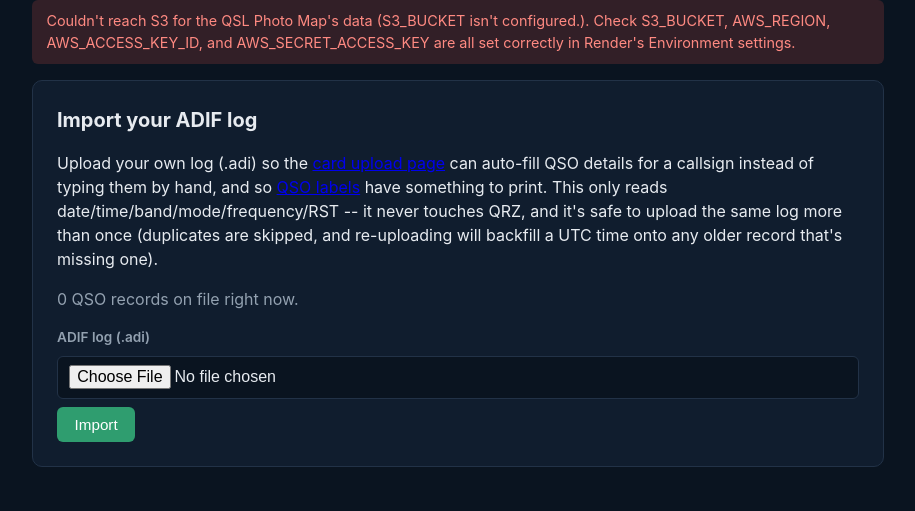
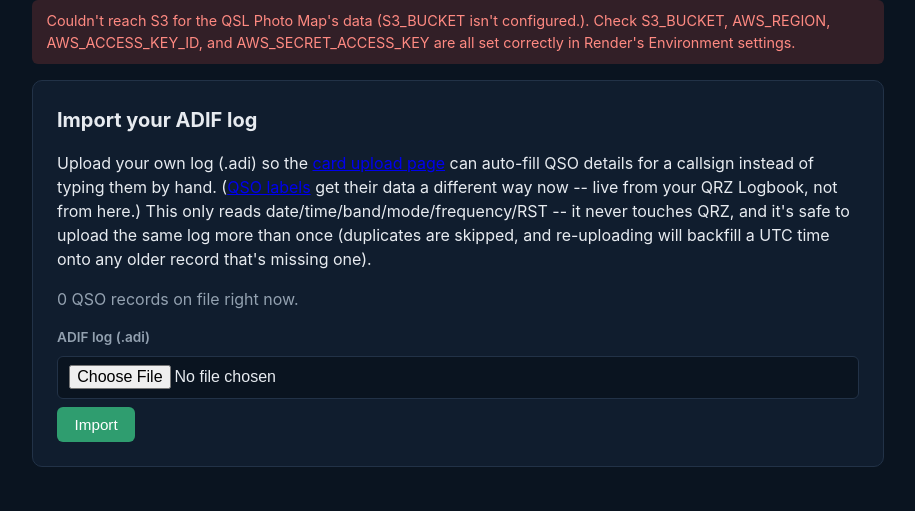
Before and after one commit to Jnubbz/qsl-tracker, a Flask app: page /admin/photomap/import-adif in a window 1280 px wide. Shown: the part 146-657 px from the top of the page, without its empty margins (182-1097 px from the left). Run offline with Flask 3, Linux system fonts and the light colour scheme; the visitor is signed in with stand-in values (Sample User, id 1); data that the repository does not hold is empty.

Commit message:
QSO label: pull live from QRZ Logbook instead of imported ADIF

```diff
--- a/app.py
+++ b/app.py
@@ -27,7 +27,15 @@ import labels
 import photomap_store
 from adif import distinct_callsigns, parse_adif
 from mailer import send_qsl_request_email
-from qrz import QrzError, format_mailing_label, get_session_key, lookup_callsign, lookup_location
+from qrz import (
+    QrzError,
+    QrzLogbookError,
+    fetch_logged_qsos,
+    format_mailing_label,
+    get_session_key,
+    lookup_callsign,
+    lookup_location,
+)
 from s3 import S3Error, delete_object, get_object_bytes, upload_card_image
 
 # Without this, mailer.py's logger.warning()/logger.exception() calls for
@@ -79,6 +87,13 @@ QSL_REQUEST_RATE_WINDOW_SECONDS = 600
 # anonymous; this is one person's admin area). Unset in an environment
 # that hasn't configured it yet -- see admin_login() below.
 ADMIN_PASSWORD = os.environ.get("ADMIN_PASSWORD", "")
+
+# The QRZ Logbook API's own per-logbook access key (from Josh's QRZ
+# account: Logbook -> Settings -> API) -- a completely different secret
+# from the QRZ username/password the admin-login/dashboard flows use.
+# Powers the QSO-label page's live fetch straight from Josh's QRZ
+# Logbook -- see qrz.fetch_logged_qsos() and admin_qso_label() below.
+QRZ_LOGBOOK_API_KEY = os.environ.get("QRZ_LOGBOOK_API_KEY", "")
 
 
 @app.before_request
@@ -501,46 +516,92 @@ def _parse_int(raw: str | None, default: int) -> int:
         return default
 
 
+def _qso_key(qso: dict) -> str:
+    """A stable-enough identifier for one QSO within a single callsign's
+    match list, used instead of a database id -- there's no persisted
+    store to hand one out anymore (see admin_qso_label() below), so the
+    "which QSO did you pick" step re-fetches from QRZ and re-matches by
+    this composite of date/time/band/mode/freq instead. Two QSOs with
+    the same callsign colliding on all five of those is not realistic
+    for a ham log."""
+    return "|".join([
+        qso.get("qso_date", ""), qso.get("time_on", ""), qso.get("band", ""),
+        qso.get("mode", ""), qso.get("freq", ""),
+    ])
+
+
+def _fetch_qso_matches(callsign: str) -> list[dict]:
+    """Every QSO with `callsign` in Josh's own QRZ Logbook, newest
+    first, shaped the same way the old ADIF-import store used to
+    (qso_date/time_on/band/mode/freq/rst_sent/rst_rcvd) plus a `key`
+    for _qso_key() above. Raises QrzLogbookError if the API rejects the
+    request (e.g. a bad/missing key)."""
+    adif_text = fetch_logged_qsos(QRZ_LOGBOOK_API_KEY, callsign)
+    rows = []
+    for qso in parse_adif(adif_text):
+        f = qso.fields
+        row = {
+            "callsign": qso.callsign,
+            "qso_date": f.get("qso_date", ""),
+            "time_on": f.get("time_on", ""),
+            "band": f.get("band", "").upper(),
+            "mode": f.get("mode", "").upper(),
+            "freq": f.get("freq", ""),
+            "rst_sent": f.get("rst_sent", ""),
+            "rst_rcvd": f.get("rst_rcvd", ""),
+        }
+        row["key"] = _qso_key(row)
+        rows.append(row)
+    rows.sort(key=lambda r: (r.get("qso_date") or "", r.get("time_on") or ""), reverse=True)
+    return rows
+
+
 @app.route("/admin/qso-label")
 @admin_required
 def admin_qso_label():
     """Print a label of one of Josh's own logged QSOs (callsign,
     date/time in UTC, band/mode/freq, RST sent/received) -- meant to be
     stuck onto a blank 2"x4" spot on the physical QSL card instead of
-    hand-written. Pulled entirely from the ADIF-imported `my_qsos` store
-    (see photomap_store.py) -- never QRZ, which only knows a station's
-    own profile, not the specifics of a contact with them.
+    hand-written. Fetched live from Josh's own QRZ Logbook via the QRZ
+    Logbook API (see qrz.fetch_logged_qsos()) -- never the XML Data API
+    used elsewhere in this app, which only knows a station's own
+    profile, not the specifics of a contact with them. Needs
+    QRZ_LOGBOOK_API_KEY configured; doesn't need or use a visitor QRZ
+    login/session at all -- the Logbook API's key is a standing secret,
+    not a per-visitor credential.
 
     A callsign can have several logged QSOs (repeat contacts, different
     bands/dates), so this is a two-step page: first pick a callsign and
-    see the matches, then pick the specific QSO (`qso_id`) to preview
+    see the matches, then pick the specific QSO (`qso_key`) to preview
     and print."""
     callsign = request.args.get("callsign", "").strip().upper()
-    qso_id = _parse_int(request.args.get("qso_id"), default=0)
+    qso_key = request.args.get("qso_key", "")
     position = labels.clamp_qso_position(_parse_int(request.args.get("position"), default=1))
 
     matches = []
     qso = None
     error = None
 
-    if qso_id:
-        try:
-            qso = photomap_store.get_my_qso(qso_id)
-        except S3Error as exc:
-            flash(s3_config_hint(exc), "error")
-            return redirect(url_for("admin_qso_label"))
-        if qso is None:
-            error = "That logged QSO no longer exists."
-        else:
-            callsign = qso["callsign"]
+    if not QRZ_LOGBOOK_API_KEY:
+        error = "QRZ Logbook API isn't configured yet (QRZ_LOGBOOK_API_KEY isn't set on the server)."
     elif callsign:
         try:
-            matches = photomap_store.find_my_qsos(callsign)
-        except S3Error as exc:
-            flash(s3_config_hint(exc), "error")
-            return redirect(url_for("admin_qso_label"))
-        if not matches:
-            error = f"No logged QSO with {callsign} found in your imported ADIF log."
+            matches = _fetch_qso_matches(callsign)
+        except QrzLogbookError as exc:
+            error = str(exc)
+        except Exception:
+            error = "Couldn't reach QRZ's Logbook API right now. Try again in a moment."
+
+        if not error and not matches:
+            error = f"No logged QSO with {callsign} found in your QRZ Logbook."
+        elif not error and qso_key:
+            qso = next((m for m in matches if m["key"] == qso_key), None)
+            if qso is None:
+                error = "That logged QSO couldn't be found -- your QRZ Logbook may have changed."
+            else:
+                # A specific QSO was picked -- show its preview, not the
+                # full match table again.
+                matches = []
 
     return render_template(
         "admin_qso_label.html",
@@ -557,17 +618,24 @@ def admin_qso_label():
 @app.route("/admin/qso-label/pdf")
 @admin_required
 def admin_qso_label_pdf():
-    qso_id = _parse_int(request.args.get("qso_id"), default=0)
+    callsign = request.args.get("callsign", "").strip().upper()
+    qso_key = request.args.get("qso_key", "")
     position = labels.clamp_qso_position(_parse_int(request.args.get("position"), default=1))
-    if not qso_id:
+    if not callsign or not qso_key:
         abort(400)
 
+    if not QRZ_LOGBOOK_API_KEY:
+        abort(503)
+
     try:
-        qso = photomap_store.get_my_qso(qso_id)
-    except S3Error as exc:
-        logger.warning("QSO label S3 error: %s", exc)
+        matches = _fetch_qso_matches(callsign)
+    except QrzLogbookError as exc:
+        logger.warning("QRZ Logbook error: %s", exc)
+        abort(502)
+    except Exception:
         abort(502)
 
+    qso = next((m for m in matches if m["key"] == qso_key), None)
     if qso is None:
         abort(404)
 
--- a/qrz.py
+++ b/qrz.py
@@ -1,11 +1,24 @@
 """
-Minimal client for the QRZ.com XML Logbook Data API.
+Minimal client for two separate QRZ.com APIs:
 
-QRZ's XML API is a paid ("XML" subscriber) feature. A visitor supplies
-their own QRZ username/password; we exchange those for a short-lived
-session key and never persist the password itself.
+  * The **XML Logbook Data API** (`xmldata.qrz.com`) -- a paid ("XML"
+    subscriber) feature. A visitor supplies their own QRZ
+    username/password; we exchange those for a short-lived session key
+    and never persist the password itself. Used for looking up a
+    station's own profile (name/address/grid) -- `lookup_callsign()`,
+    `lookup_location()`.
+    Docs: https://www.qrz.com/XML/current_spec.html
 
-Docs: https://www.qrz.com/XML/current_spec.html
+  * The **Logbook API** (`logbook.qrz.com/api`) -- a different QRZ
+    product with its own authentication: a static per-logbook API key
+    (from a QRZ account's Logbook -> Settings -> API page), not a
+    username/password session. Used for pulling the actual QSOs in
+    Josh's own QRZ Logbook -- `fetch_logged_qsos()`. Requires the
+    logbook owner's account to be at the XML subscriber level or
+    higher (same tier the XML API above needs), but the two APIs don't
+    share a session -- this one's key is a standing secret, not
+    something a visitor logs in with.
+    Docs: https://www.qrz.com/docs/logbook/QRZLogbookAPI.html
 """
 from __future__ import annotations
 
@@ -17,9 +30,19 @@ import requests
 QRZ_XML_URL = "https://xmldata.qrz.com/xml/current/"
 NS = {"qrz": "http://xmldata.qrz.com"}
 
+QRZ_LOGBOOK_API_URL = "https://logbook.qrz.com/api"
+# QRZ's own docs note generic user agents (e.g. the requests library's
+# default) "may face rate limiting" -- an identifiable one avoids that.
+QRZ_LOGBOOK_USER_AGENT = "qsl-tracker (https://github.com/Jnubbz/qsl-tracker)"
+
 
 class QrzError(Exception):
     """Raised when QRZ rejects a login or a lookup."""
+
+
+class QrzLogbookError(QrzError):
+    """Raised when the QRZ Logbook API rejects a FETCH (bad/missing API
+    key, or a non-OK RESULT)."""
 
 
 def format_mailing_label(
@@ -234,3 +257,50 @@ def lookup_location(session_key: str, callsign: str) -> QrzLocation:
         lat=_float("lat"),
         lon=_float("lon"),
     )
+
+
+def fetch_logged_qsos(api_key: str, callsign: str, max_results: int = 250) -> str:
+    """FETCH every QSO with `callsign` from Josh's own QRZ Logbook, and
+    return the raw ADIF text -- feed it straight into
+    `adif.parse_adif()`, which already handles arbitrary ADIF tags
+    generically. Raises QrzLogbookError on a non-OK RESULT, a request
+    that fails outright, or a response that doesn't look like this
+    API's format at all.
+
+    The response body is name=value pairs joined with "&"
+    (RESULT=OK&COUNT=2&LOGIDS=...&ADIF=...), but -- unlike a normal
+    query string -- QRZ doesn't reliably percent-encode the ADIF field,
+    which can itself contain a literal "&" (e.g. inside a COMMENT).
+    Naively splitting the whole body on "&" would corrupt that. QRZ's
+    docs order the response RESULT, COUNT, LOGIDS, ADIF with ADIF
+    always last, so this finds the "ADIF=" marker and takes everything
+    after it as one raw string instead of a field-by-field split.
+    """
+    resp = requests.post(
+        QRZ_LOGBOOK_API_URL,
+        data={
+            "KEY": api_key,
+            "ACTION": "FETCH",
+            "OPTION": f"CALL:{callsign},MAX:{max_results}",
+        },
+        headers={"User-Agent": QRZ_LOGBOOK_USER_AGENT},
+        timeout=10,
+    )
+    resp.raise_for_status()
+    text = resp.text
+
+    head, marker, adif_text = text.partition("ADIF=")
+    head_fields = dict(
+        pair.split("=", 1) for pair in head.rstrip("&").split("&") if "=" in pair
+    )
+
+    result = head_fields.get("RESULT", "")
+    if result == "AUTH":
+        raise QrzLogbookError("QRZ rejected the Logbook API key (check QRZ_LOGBOOK_API_KEY).")
+    if result != "OK":
+        raise QrzLogbookError(f"QRZ Logbook FETCH failed: {text[:200] or 'empty response'}")
+    if not marker:
+        # RESULT=OK but no ADIF field at all -- zero QSOs matched.
+        return ""
+
+    return adif_text
--- a/templates/admin_import_adif.html
+++ b/templates/admin_import_adif.html
@@ -6,12 +6,13 @@
     <p>
       Upload your own log (.adi) so the
       <a href="{{ url_for('admin_photomap_upload') }}">card upload page</a>
-      can auto-fill QSO details for a callsign instead of typing them by hand,
-      and so <a href="{{ url_for('admin_qso_label') }}">QSO labels</a> have
-      something to print. This only reads date/time/band/mode/frequency/RST --
-      it never touches QRZ, and it's safe to upload the same log more than once
-      (duplicates are skipped, and re-uploading will backfill a UTC time onto
-      any older record that's missing one).
+      can auto-fill QSO details for a callsign instead of typing them by hand.
+      (<a href="{{ url_for('admin_qso_label') }}">QSO labels</a> get their data
+      a different way now -- live from your QRZ Logbook, not from here.) This
+      only reads date/time/band/mode/frequency/RST -- it never touches QRZ,
+      and it's safe to upload the same log more than once (duplicates are
+      skipped, and re-uploading will backfill a UTC time onto any older
+      record that's missing one).
     </p>
     <p class="muted">{{ qso_count }} QSO record{{ 's' if qso_count != 1 else '' }} on file right now.</p>
     <form method="post" action="{{ url_for('admin_import_adif') }}" enctype="multipart/form-data">
```
Also changed, not shown: templates/admin_qso_label.html (+10 -10 lines).
